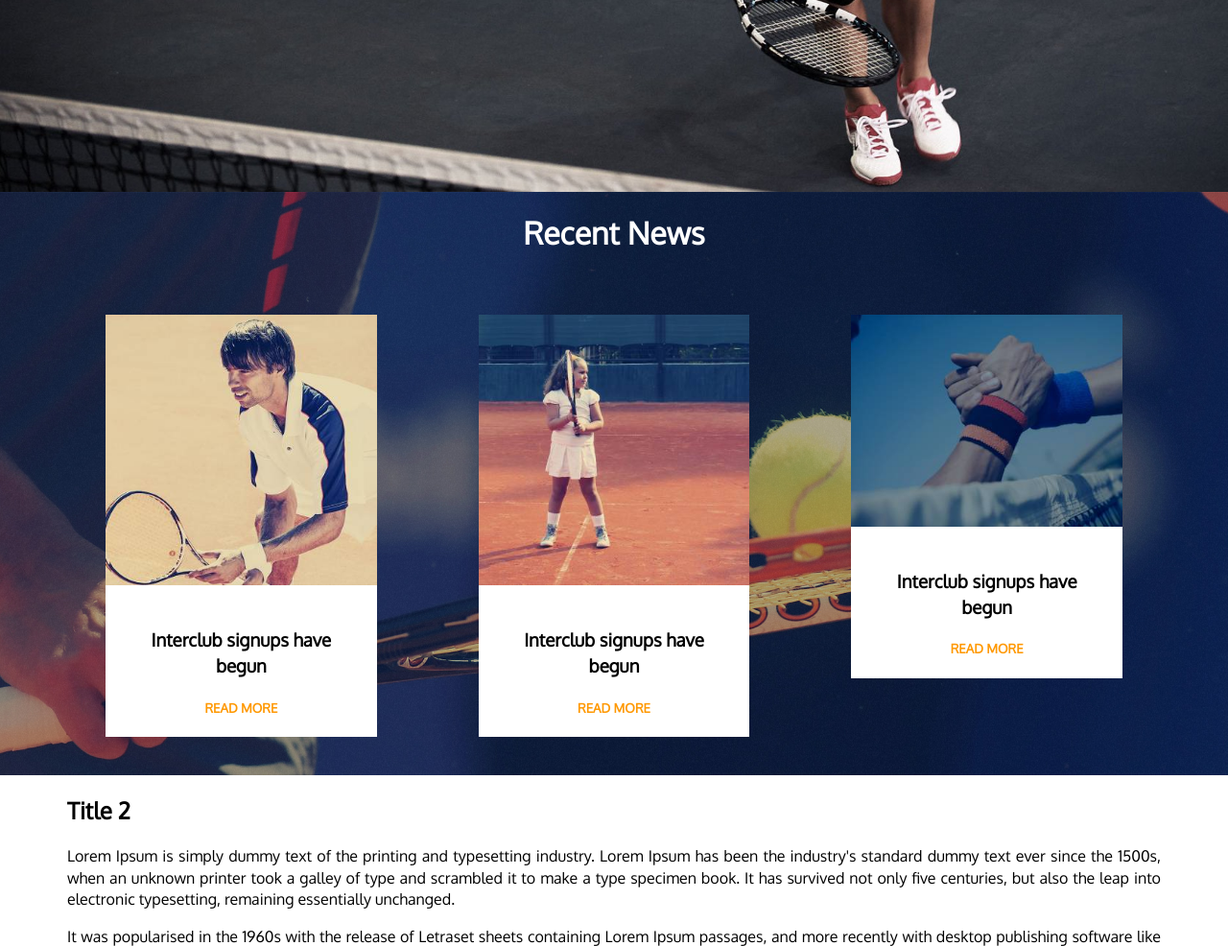
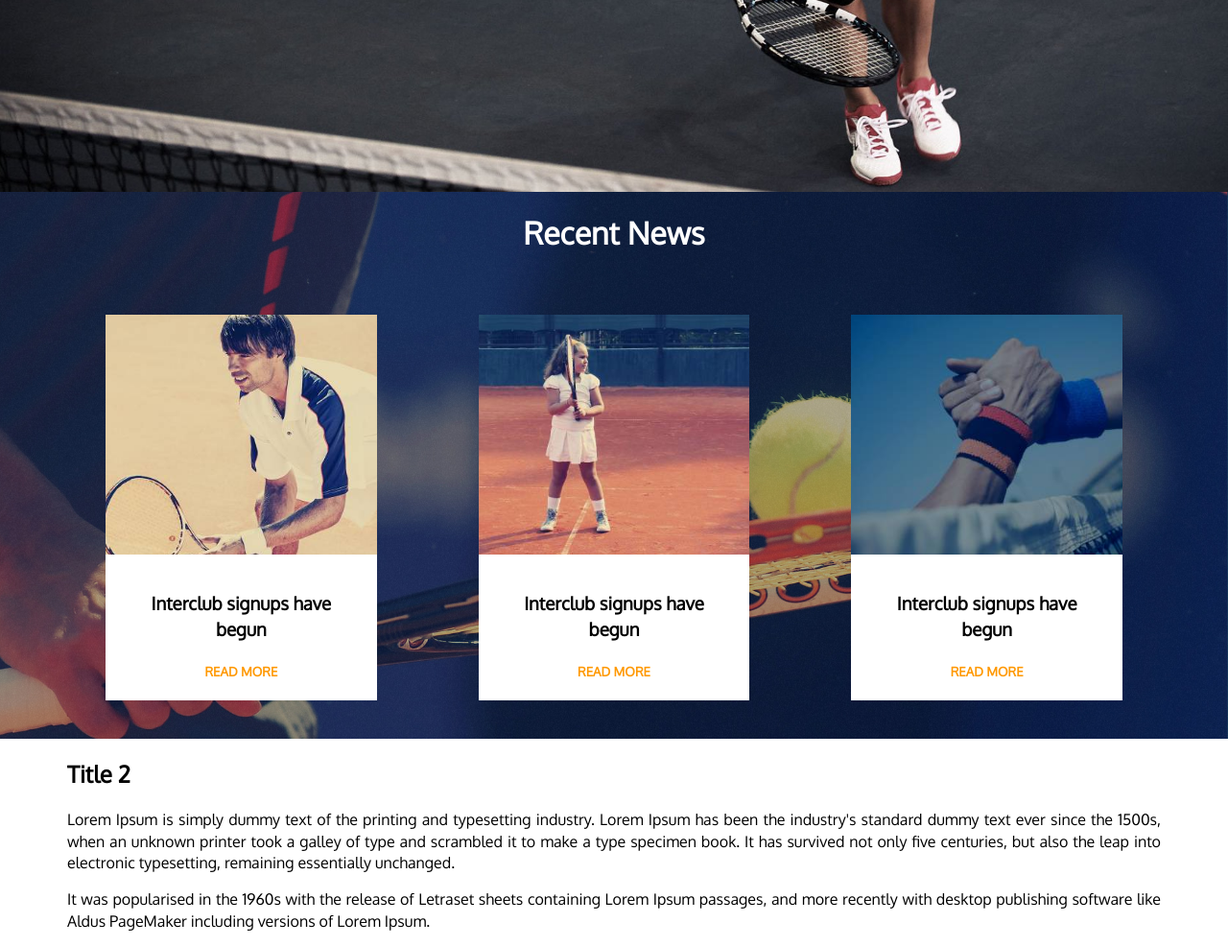
Before and after one commit to SDupZ/tennis, a Django app: page / in a window 1280 px wide. Shown: the part 520-1506 px from the top of the page at 96% size. Run offline with Django 3.2, Linux system fonts and the light colour scheme.

Commit message:
Fixed sizing of news tiles

```diff
--- a/static/css/main.css
+++ b/static/css/main.css
@@ -2078,6 +2078,10 @@ body {
     font-size: 0.83em; }
   .news-card .news-text {
     padding: 20px; }
+  .news-card .news-img {
+    height: 250px;
+    background-size: cover;
+    background-position: 50% 50%; }
 
 .hero {
   padding: 54px 0;
--- a/static/sass/components/_tiles.scss
+++ b/static/sass/components/_tiles.scss
@@ -22,8 +22,14 @@
         font-size: 0.83em;
     }
 
-    .news-text{
+    .news-text {
         padding: 20px;
     }
 
+    .news-img {
+        height: 250px;
+        background-size:cover;
+        background-position:50% 50%;
+    }
+
 }
--- a/templates/includes/_news-tile.html
+++ b/templates/includes/_news-tile.html
@@ -1,5 +1,5 @@
 <div class="news-card">
-    <img src="{{ img }}"/>
+    <div class="news-img" style="background-image: url({{ img }});"></div>
 
     <div class="news-text">
         <h3>Interclub signups have begun</h3>
```
